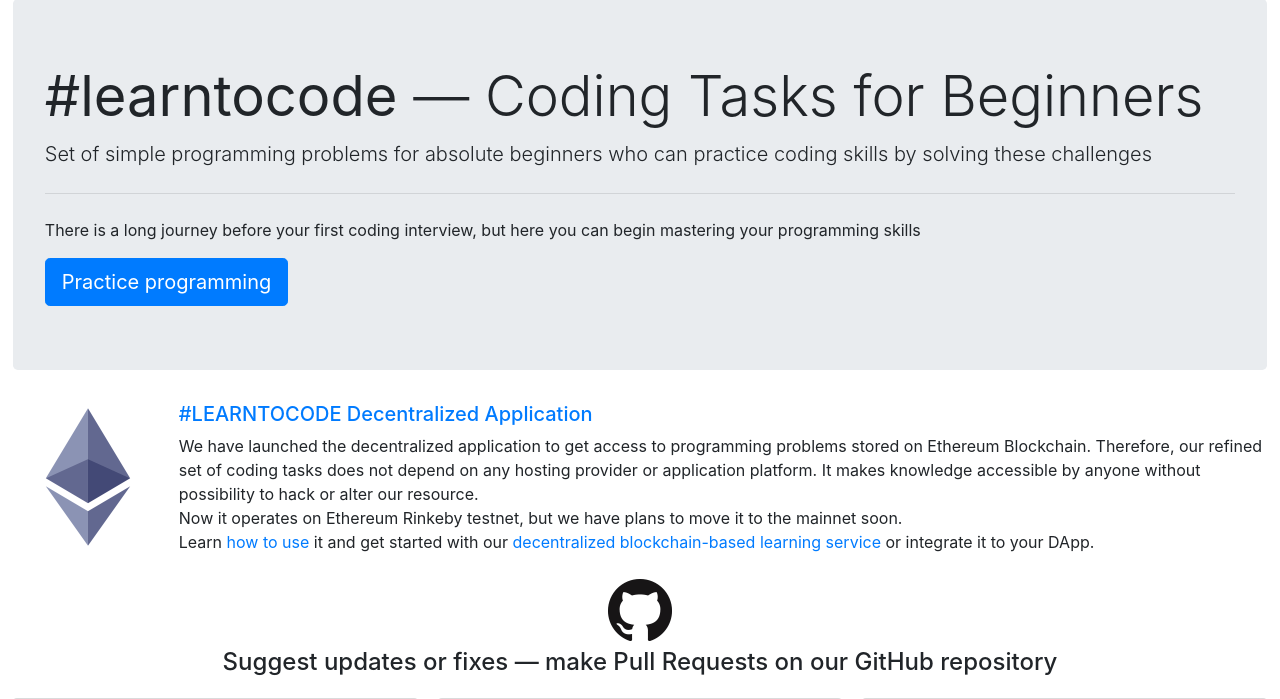
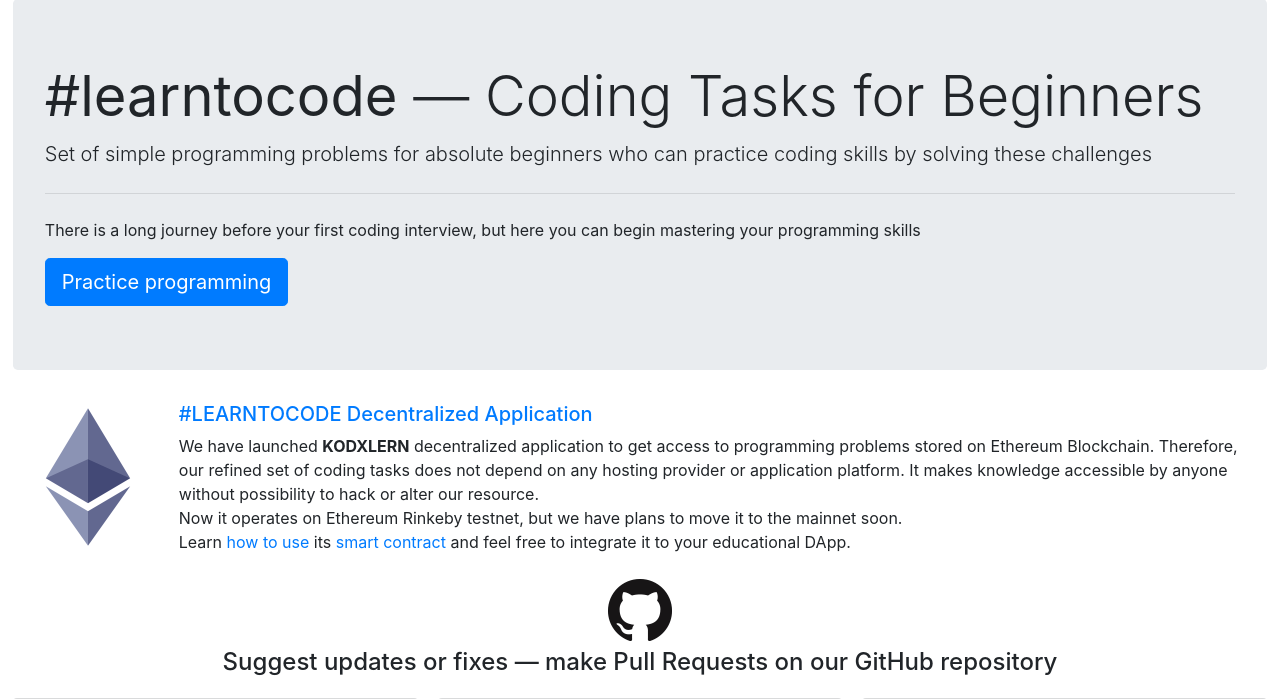
Before and after one commit to andriikopp/learntocode, a PHP site: page / in a window 1280 px wide. Shown: the part 79-778 px from the top of the page. Run offline with PHP 8.4, Linux system fonts and the light colour scheme.

Commit message:
Update index.php

```diff
--- a/index.php
+++ b/index.php
@@ -43,11 +43,11 @@
     <div class="media" style="margin-bottom: 2%;">
         <img src="eth.png" class="mr-3" alt="ethereum-blockchain" height="150">
         <div class="media-body">
-            <h5 class="mt-0"><a target="_blank" href="https://rinkeby.etherscan.io/address/0x997f4580886e0ac188668f25e30d9151059d0ae9#readContract">#LEARNTOCODE Decentralized Application</a></h5>
-            We have launched the decentralized application to get access to programming problems stored on Ethereum Blockchain. Therefore, our refined set of coding tasks does not depend on any hosting provider or application platform. It makes knowledge accessible
+            <h5 class="mt-0"><a target="_blank" href="https://kodxlern.github.io/">#LEARNTOCODE Decentralized Application</a></h5>
+            We have launched <b>KODXLERN</b> decentralized application to get access to programming problems stored on Ethereum Blockchain. Therefore, our refined set of coding tasks does not depend on any hosting provider or application platform. It makes knowledge accessible
             by anyone without possibility to hack or alter our resource.
-            <br/>Now it operates on Ethereum Rinkeby testnet, but we have plans to move it to the mainnet soon.
-            <br/>Learn <a target="_blank" href="https://github.com/learntocodecs/learntocode-smartcontract#how-to-use">how to use</a> it and get started with our <a target="_blank" href="https://rinkeby.etherscan.io/address/0x997f4580886e0ac188668f25e30d9151059d0ae9#readContract">decentralized blockchain-based learning service</a>            or integrate it to your DApp.
+            <br />Now it operates on Ethereum Rinkeby testnet, but we have plans to move it to the mainnet soon.
+            <br />Learn <a target="_blank" href="https://github.com/learntocodecs/learntocode-smartcontract#how-to-use">how to use</a> its <a target="_blank" href="https://rinkeby.etherscan.io/address/0x997f4580886e0ac188668f25e30d9151059d0ae9#readContract">smart contract</a> and feel free to integrate it to your educational DApp.
         </div>
     </div>
 
```
